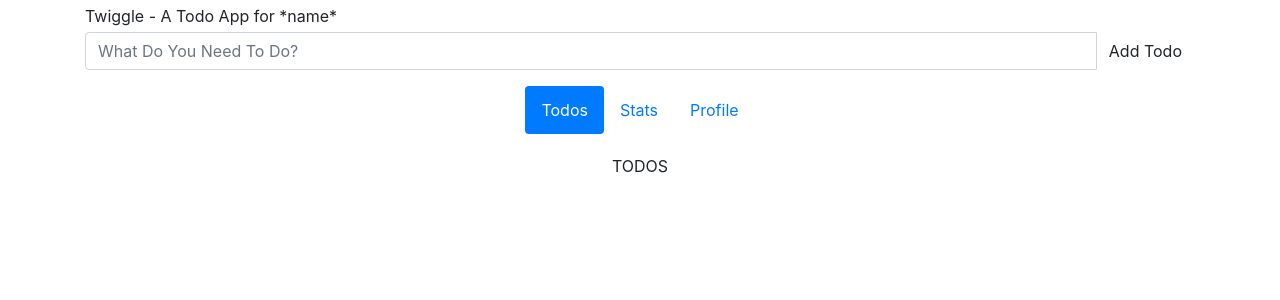
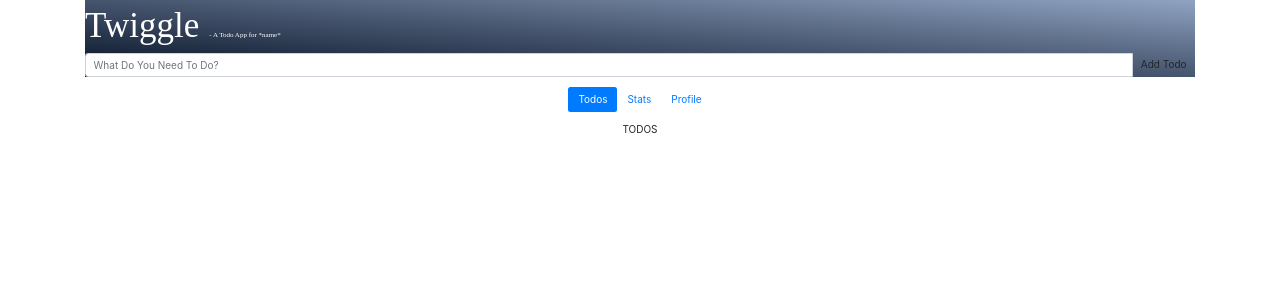
Before and after one commit to joey80/final_twiggle, a React (Create React App) app: page / in a window 1280 px wide. Shown: the top 300 px of the page. Built offline with nearby package versions, Linux system fonts and the light colour scheme.

Commit message:
added some base styles

```diff
--- a/src/components/Header/Header.scss
+++ b/src/components/Header/Header.scss
@@ -0,0 +1,15 @@
+@import '../../global/main.scss';
+
+.header {
+  background-image: -webkit-gradient(
+    linear,
+    left bottom,
+    right top,
+    from(#041125),
+    color-stop(#243248),
+    color-stop(#46556e),
+    color-stop(#6a7b97),
+    to(#8fa4c2)
+  );
+  background-image: linear-gradient(to right top, #041125, #243248, #46556e, #6a7b97, #8fa4c2);
+}
--- a/src/components/Logo/Logo.js
+++ b/src/components/Logo/Logo.js
@@ -3,8 +3,8 @@ import './Logo.scss';
 
 const Logo = () => (
   <Fragment>
-    <span class='app-title'>Twiggle</span>
-    <span class='app-subtitle'> - A Todo App for *name*</span>
+    <span className='logo'>Twiggle</span>
+    <span className='logo logo__tagline'> - A Todo App for *name*</span>
   </Fragment>
 );
 
--- a/src/components/Logo/Logo.scss
+++ b/src/components/Logo/Logo.scss
@@ -0,0 +1,17 @@
+@import '../../global/main.scss';
+
+.logo {
+  color: #fff;
+  display: inline-block;
+  font-family: 'Life Savers', cursive;
+  font-size: 2.5rem;
+
+  @include tablet {
+    font-size: 3.5rem;
+  }
+
+  &__tagline {
+    font-size: 0.7rem;
+    padding-left: 10px;
+  }
+}
--- a/src/global/_global.scss
+++ b/src/global/_global.scss
@@ -3,44 +3,5 @@
 }
 
 html {
-  font-size: 1em;
+  font-size: 62.5%;
 }
-
-body {
-  font-weight: 400;
-  line-height: 2;
-}
-
-p {
-  margin-bottom: 1.3em;
-}
-
-h1,
-h2,
-h3,
-h4 {
-  margin: 1.414em 0 0.5em;
-  font-weight: inherit;
-  line-height: 1.75;
-}
-
-h1 {
-  margin-top: 0;
-  font-size: 2.441em;
-}
-
-h2 {
-  font-size: 1.953em;
-}
-
-h3 {
-  font-size: 1.563em;
-}
-
-h4 {
-  font-size: 1.25em;
-}
-
-small {
-  font-size: 0.8em;
-}
```
